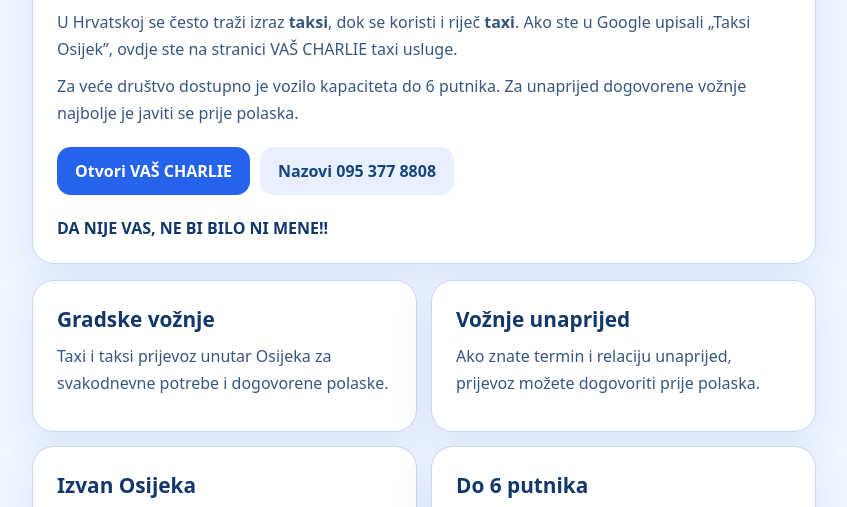
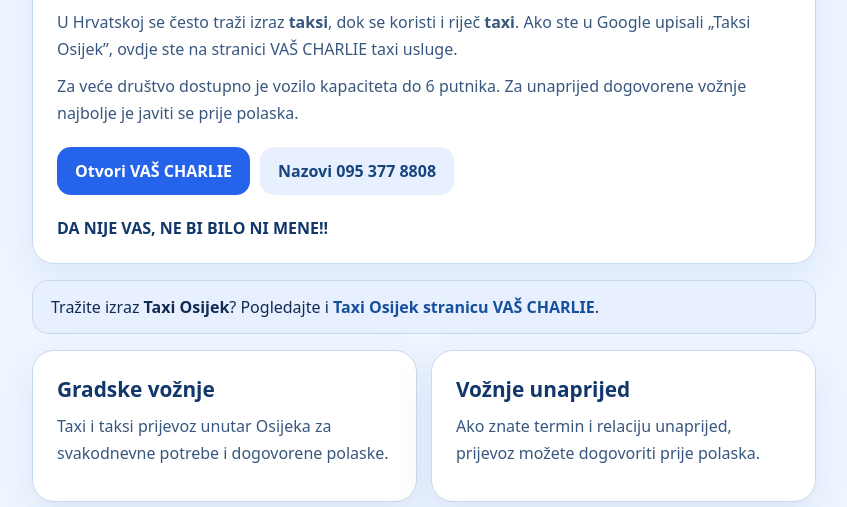
Before and after one commit to vas-charlie/vas-charlie-web, a website: page taksi-osijek/index.html in a window 1280 px wide. Shown: the part 270-777 px from the top of the page, without its empty margins (216-1063 px from the left). Drawn offline with Linux system fonts and the light colour scheme.

Commit message:
SEO: connect Taxi and Taksi Osijek landing pages

```diff
--- a/taksi-osijek/index.html
+++ b/taksi-osijek/index.html
@@ -34,6 +34,8 @@
     .contact{margin-top:16px}
     .contact a{color:#174f9c;font-weight:800}
     .slogan{margin-top:22px;font-weight:900;color:#12376a}
+    .switch{margin-top:16px;background:#e8f0ff;border:1px solid #c9d9ee;border-radius:16px;padding:15px 18px}
+    .switch a{color:#174f9c;font-weight:850;text-decoration:none}
     footer{margin-top:28px;font-size:.85rem;color:#7085a3}
     @media(max-width:600px){.grid{grid-template-columns:1fr}.actions{flex-direction:column}.cta{width:100%}}
   </style>
@@ -78,6 +80,9 @@
     </div>
     <div class="slogan">DA NIJE VAS, NE BI BILO NI MENE!!</div>
   </section>
+  <section class="switch" aria-label="Druga verzija stranice">
+    Tražite izraz <strong>Taxi Osijek</strong>? Pogledajte i <a href="/taxi-osijek/">Taxi Osijek stranicu VAŠ CHARLIE</a>.
+  </section>
   <div class="grid">
     <section class="card"><h2>Gradske vožnje</h2><p>Taxi i taksi prijevoz unutar Osijeka za svakodnevne potrebe i dogovorene polaske.</p></section>
     <section class="card"><h2>Vožnje unaprijed</h2><p>Ako znate termin i relaciju unaprijed, prijevoz možete dogovoriti prije polaska.</p></section>
```
